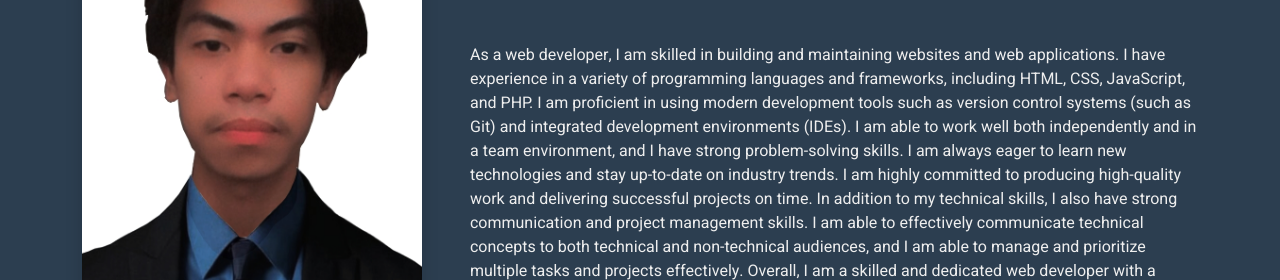
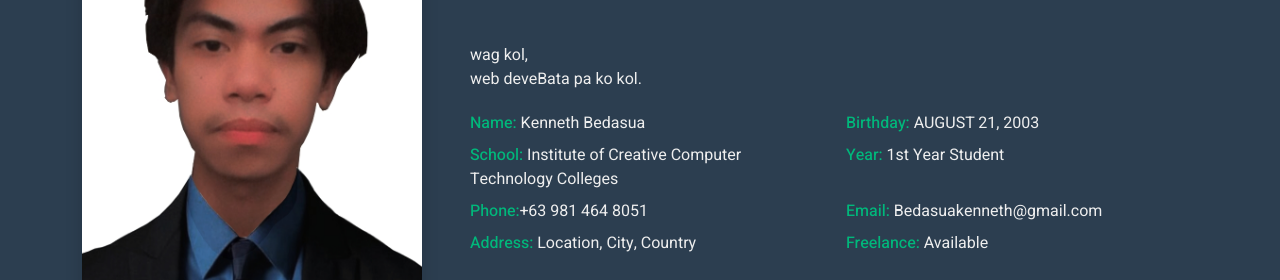
Before and after one commit to kenetsu11/Bedasuaa, a plain HTML site: page index.html in a window 1280 px wide. Shown: the part 117-397 px from the top of the page. Drawn offline with nearby package versions, Linux system fonts and the light colour scheme.

Commit message:
Update index.html

```diff
--- a/index.html
+++ b/index.html
@@ -66,14 +66,10 @@
                     <!-- About Start -->
                     <section class="py-5 border-bottom wow fadeInUp" data-wow-delay="0.1s">
                         <h1 class="title pb-3 mb-5">About Me</h1>
+wag kol,
                         <p>
-As a web developer, I am skilled in building and maintaining websites and web applications. I have experience in a variety of programming languages and frameworks, including HTML, CSS, JavaScript, and PHP. I am proficient in using modern development tools such as version control systems (such as Git) and integrated development environments (IDEs).
 
-I am able to work well both independently and in a team environment, and I have strong problem-solving skills. I am always eager to learn new technologies and stay up-to-date on industry trends. I am highly committed to producing high-quality work and delivering successful projects on time.
-
-In addition to my technical skills, I also have strong communication and project management skills. I am able to effectively communicate technical concepts to both technical and non-technical audiences, and I am able to manage and prioritize multiple tasks and projects effectively.
-
-Overall, I am a skilled and dedicated web developer with a passion for creating innovative and user-friendly online experiences.</p>
+web deveBata pa ko kol.</p>
                         <div class="row mb-4">
                             <div class="col-sm-6 py-1">
                                 <span class="fw-medium text-primary">Name:</span> Kenneth Bedasua
```
